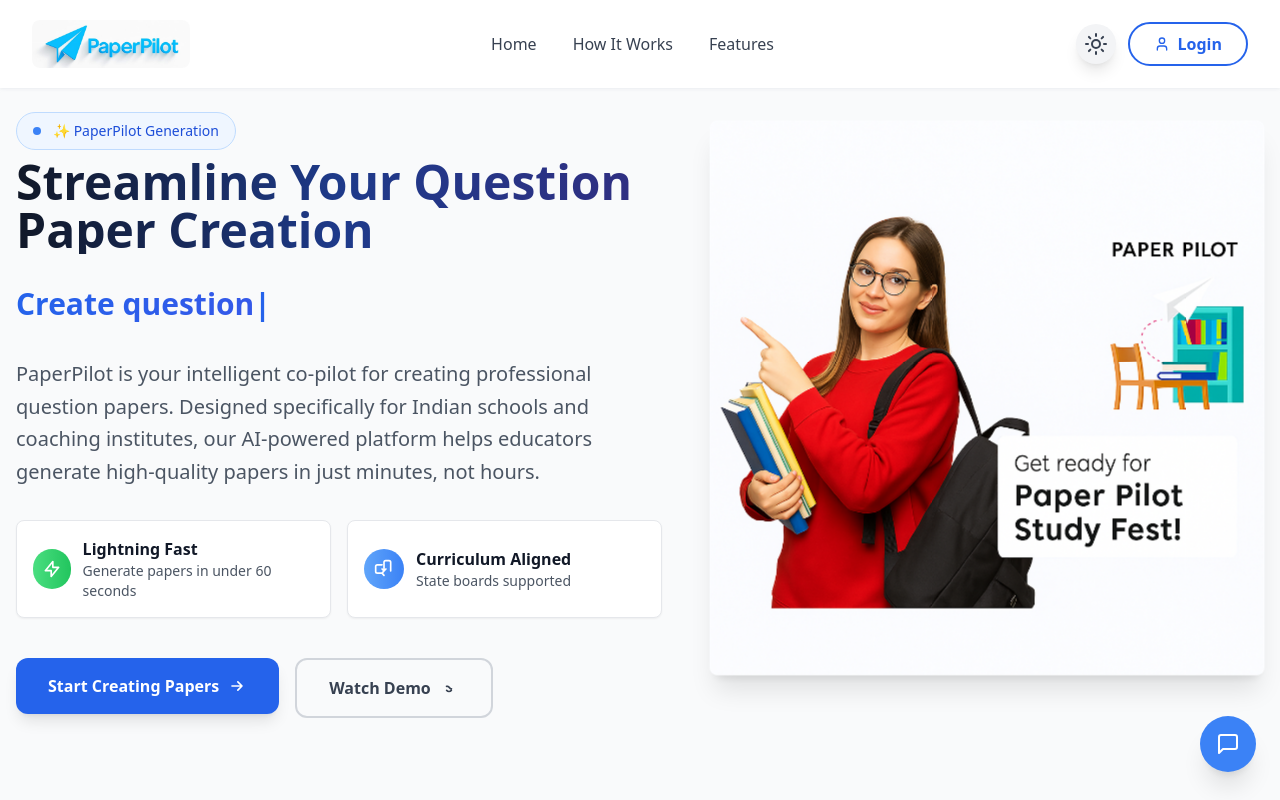
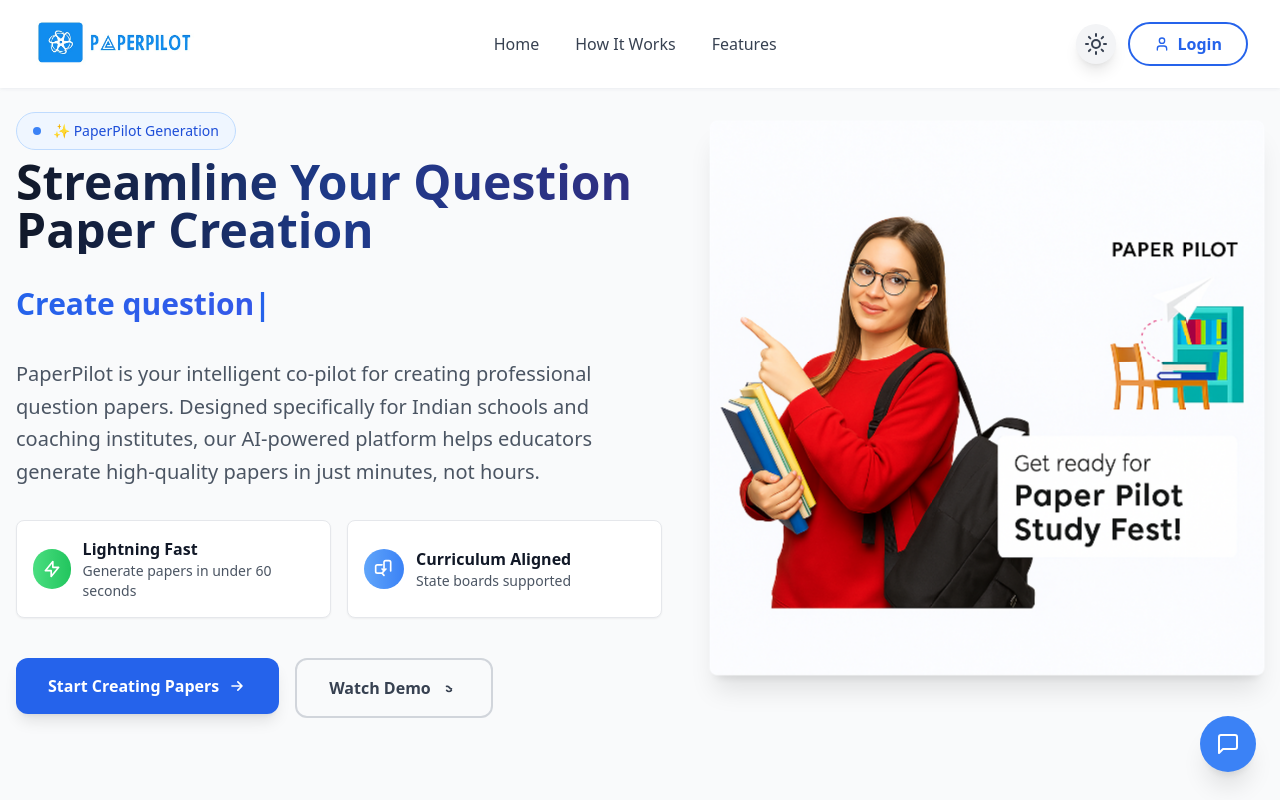
Before and after one commit to Kanyaraasi/paper-pilot-web-app, a Next.js app: page / in a window 1280 px wide. Shown: the top 800 px of the page. Built offline with nearby package versions, Linux system fonts and the light colour scheme.

Commit message:
logo changes

```diff
--- a/src/app/Components/HomePage/Header.jsx
+++ b/src/app/Components/HomePage/Header.jsx
@@ -112,7 +112,7 @@
             <div className="flex items-center group">
               <div className="flex-shrink-0 transform transition-transform duration-300">
                 <img
-                  src="/logo.jpg"
+                  src="/logo.jpeg"
                   alt="PaperPilot Logo"
                   className="h-12 w-auto rounded-lg"
                 />
```
Also changed, not shown: public/logo.jpeg (added), public/logo.jpg (deleted).
